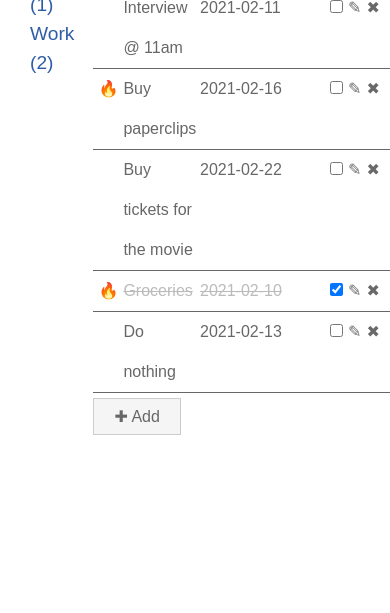
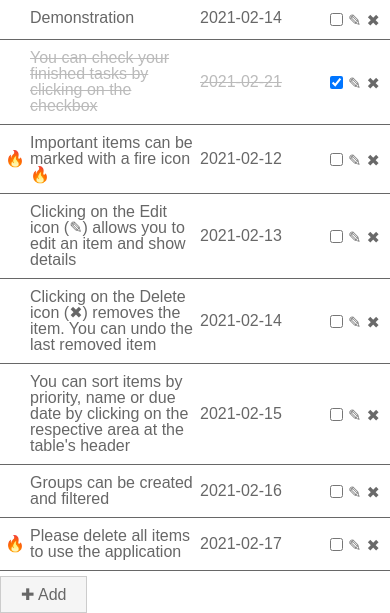
Before and after one commit to Onidus/todo-app, a website: page index.html in a window 390 px wide. Shown: the part 334-947 px from the top of the page. Before the commit the page ends 844 px from the top, so only its background shows below. Drawn offline with Linux system fonts and the light colour scheme.

Commit message:
Initial mobile-friendly version
Removed the cancel button when adding a new item.

```diff
--- a/css/style.css
+++ b/css/style.css
@@ -4,6 +4,7 @@ GENERAL
 
 body {
   font-family: Arial, "Helvetica Neue", Helvetica, sans-serif;
+  font-size: 16px;
 }
 
 li {
@@ -17,7 +18,6 @@ header {
 
 .container {
   display: grid;
-  grid-template-columns: 3fr 7fr;
 }
 
 .grey {
@@ -41,7 +41,9 @@ header {
 .poof {
   opacity: 0;
   min-height: 0px !important;
-  max-height: 0px;
+  line-height: 0 !important;
+  max-height: 0px !important;
+  padding: 0 !important;
   visibility: hidden;
   overflow: hidden;
 }
@@ -174,10 +176,12 @@ input[type="date"] {
 
 .todo-item {
   color: #676767;
-  line-height: 40px;
-  min-height: 40px;
+  padding: 10px 0;
+  align-items: center;
+  line-height: 1em;
   border-bottom: solid 1px #676767;
   transition: all 0.5s;
+  max-height: 1000px;
 }
 
 .todo-header *,
@@ -250,3 +254,9 @@ UNDO
 .close {
   cursor: pointer;
 }
+
+@media (min-width: 990px) {
+  .container {
+    grid-template-columns: 3fr 7fr;
+  }
+}
--- a/package.json
+++ b/package.json
@@ -9,7 +9,7 @@
   "author": "",
   "license": "ISC",
   "devDependencies": {
-    "webpack": "^5.11.1",
-    "webpack-cli": "^4.3.1"
+    "webpack": "^5.21.2",
+    "webpack-cli": "^4.5.0"
   }
 }
--- a/scripts/script.js
+++ b/scripts/script.js
@@ -18,11 +18,6 @@ NEWpriority.addEventListener('click', () => {
     }else{
         NEWpriority.classList.add("grey");
     }
-});
-
-NEWcancelItem.addEventListener('click', () => {
-    newItemForm.reset();
-    NEWpriority.classList.add("grey");
 });
 
 function createForm(){
@@ -60,12 +55,8 @@ function createForm(){
     NEWsaveItem.type = "button";
     NEWsaveItem.innerHTML = "Save";
 
-    NEWcancelItem.type = "button";
-    NEWcancelItem.innerHTML = "Cancel";
-
     newItemForm.appendChild(NEWbuttonsDiv);
     NEWbuttonsDiv.appendChild(NEWsaveItem);
-    NEWbuttonsDiv.appendChild(NEWcancelItem);
 }
 
 const newItem = document.getElementById("newItem");
@@ -308,14 +299,14 @@ function getFromStorage(){
 
 
 if(localStorage.items){
-    console.log("taken from localStorage");
     getFromStorage();
-}else{
-    console.log("created");
-    addTask("Prepare Valentine's dinner", "Calzone and cake", "2021-02-14", "Events", false, true);
-    addTask("Interview @ 11am", "ABC Company", "2021-02-11", "Work", false, false);
-    addTask("Buy paperclips", "Regular size, 100un. box", "2021-02-16", "Work", true, false);
-    addTask("Buy tickets for the movie", "Titanic @ 10pm", "2021-02-22", "Events", false, false);
-    addTask("Groceries", "Tomato, potato, minced meat", "2021-02-10", "Food", true, true);
-    addTask("Do nothing", "For the whole day", "2021-02-13", "Events", false, false);
+}else{ //Generate an initial demonstration
+    addTask("Demonstration", "Description", "2021-02-14", "Demo", false, false);
+    addTask("You can check your finished tasks by clicking on the checkbox", "This will strike-through the box", "2021-02-21", "Tutorial", false, true);
+    addTask("Important items can be marked with a fire icon 🔥", "You can filter important items by clicking on the grey 🔥 at the top of the table", "2021-02-12", "Tutorial", true, false);
+    addTask("Clicking on the Edit icon (✎) allows you to edit an item and show details", "This is the Details box", "2021-02-13", "Tutorial", false, false);
+    addTask("Clicking on the Delete icon (✖) removes the item. You can undo the last removed item", "The undo box is shown at the top of the screen when deleting something. Be careful, only the last item can be deleted", "2021-02-14", "Tutorial", false, false);
+    addTask("You can sort items by priority, name or due date by clicking on the respective area at the table's header", "", "2021-02-15", "Tutorial", false, false);
+    addTask("Groups can be created and filtered", "The number of items is displayed besides each group on the sidebar menu", "2021-02-16", "Tutorial", false, false);
+    addTask("Please delete all items to use the application", "All information will be saved on your localStorage inbetween sessions", "2021-02-17", "Tutorial", true, false);
 }
```
Also changed, not shown: 1 other file.
